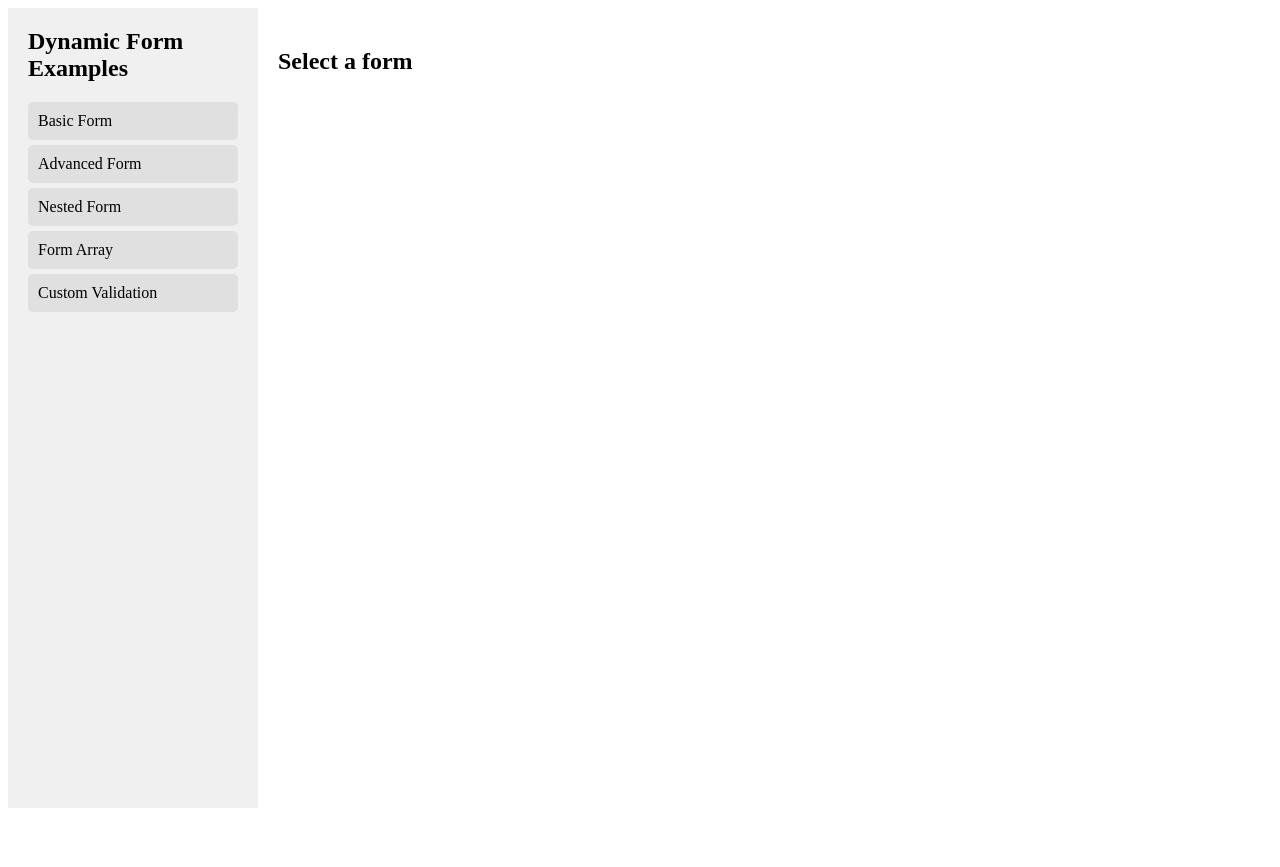
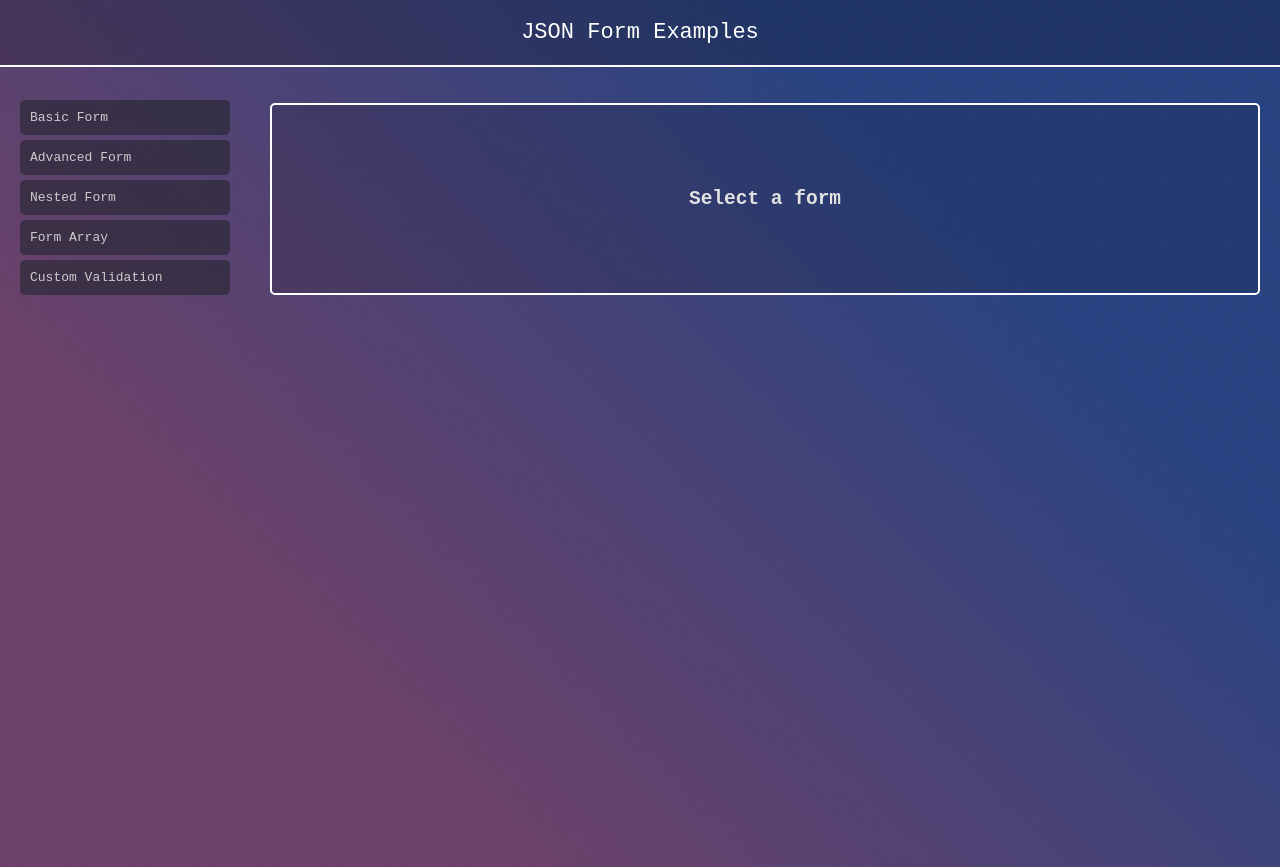
Before and after one commit to abhigdrv/angular-json-forms, an Angular app: page / in a window 1280 px wide. Before the commit the page ends 816 px from the top, so only its background shows below. Built offline with nearby package versions, Linux system fonts and the light colour scheme.

Commit message:
fix: minor css fix

```diff
--- a/src/app/app.component.html
+++ b/src/app/app.component.html
@@ -1,16 +1,16 @@
+<section class="header">JSON Form Examples</section>
 <section class="home">
   <div class="sidebar">
-    <h2>Dynamic Form Examples</h2>
     <ul>
-        <li (click)="selectForm('basic')">Basic Form</li>
-        <li (click)="selectForm('advanced')">Advanced Form</li>
-        <li (click)="selectForm('nested')">Nested Form</li>
-        <li (click)="selectForm('array')">Form Array</li>
-        <li (click)="selectForm('validation')">Custom Validation</li>
+        <li [ngClass]="selectedFormTitle == 'Basic Form'?'selected':''" (click)="selectForm('basic')">Basic Form</li>
+        <li [ngClass]="selectedFormTitle == 'Advanced Form'?'selected':''" (click)="selectForm('advanced')">Advanced Form</li>
+        <li [ngClass]="selectedFormTitle == 'Nested Form'?'selected':''" (click)="selectForm('nested')">Nested Form</li>
+        <li [ngClass]="selectedFormTitle == 'Form Array'?'selected':''" (click)="selectForm('array')">Form Array</li>
+        <li [ngClass]="selectedFormTitle == 'Custom Validation Form'?'selected':''" (click)="selectForm('validation')">Custom Validation</li>
     </ul>
   </div>
   <div class="main-content">
-    <h1>{{ selectedFormTitle }}</h1>
+    <h1 class="heading" *ngIf="selectedFormTitle == 'Select a form'">{{ selectedFormTitle }}</h1>
     <ng-container *ngIf="selectedFormTitle == 'Basic Form'">
       <app-dynamic-form
         *ngIf="basicFormConfig"
--- a/src/app/app.component.scss
+++ b/src/app/app.component.scss
@@ -1,15 +1,9 @@
-body {
-    font-family: Arial, sans-serif;
-    margin: 0;
-    padding: 0;
-    display: flex;
-}
 .sidebar {
     width: 250px;
-    background-color: #f0f0f0;
     height: 100vh;
     padding: 20px;
     box-sizing: border-box;
+    font-family: monospace;
 }
 .sidebar h2 {
     margin-top: 0;
@@ -22,16 +16,42 @@ body {
     cursor: pointer;
     padding: 10px;
     margin-bottom: 5px;
-    background-color: #e0e0e0;
+    background-color: rgba(36, 37, 45, .6);
+    color: rgb(204, 204, 204);
     border-radius: 5px;
 }
 .sidebar li:hover {
     background-color: #d0d0d0;
+    color: black;
+}
+.selected{
+    background-color: #d0d0d0 !important;
+    color: black !important;
 }
 .main-content {
     flex-grow: 1;
     padding: 20px;
+    font-family: monospace;
 }
 .home{
     display: flex;
 }
+.heading{
+    border: 2px solid white;
+    border-radius: 5px;
+    padding: 83px 20px;
+    text-align: center;
+    color: rgb(226, 226, 226);
+    background-color: #00000021;
+}
+.header{
+    padding-top: 20px;
+    padding-bottom: 20px;
+    text-align: center;
+    color: white;
+    font-weight: 400;
+    font-size: 22px;
+    font-family: monospace;
+    border-bottom: 2px solid;
+    background-color: #00000036;
+}
--- a/src/app/app.component.ts
+++ b/src/app/app.component.ts
@@ -117,7 +117,7 @@ export class AppComponent {
     globalStyle: {
       'font-family': 'Arial, sans-serif',
       'font-size': '14px',
-      'padding': '5px'
+      'padding': '5px',
     },
     globalErrorClass: 'error-message',
     globalErrorStyle: {
--- a/src/styles.scss
+++ b/src/styles.scss
@@ -1,4 +1,15 @@
 /* You can add global styles to this file, and also import other style files */
+body{
+    margin: 0;
+    top: 0;
+    background-image: url(./assets/overlay.png), linear-gradient(45deg, #6E436C 25%, #2A4584 75%);
+    background-size: 256px, cover;
+    background-position: center, center;
+    background-repeat: repeat, no-repeat;
+}
 .error small{
     color: red;
 }
+label{
+    color: white;
+}
```
Also changed, not shown: src/assets/overlay.png (added).
